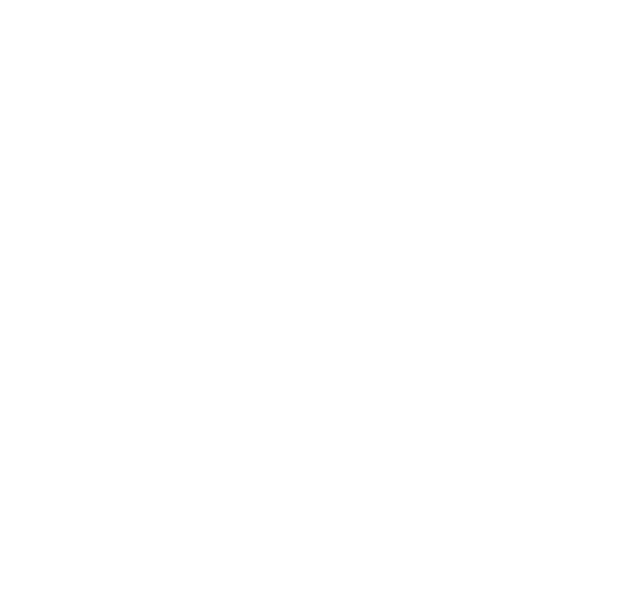
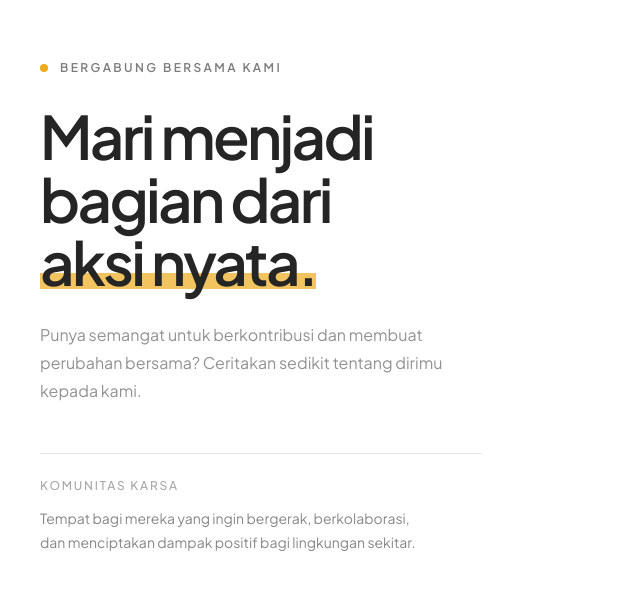
Before and after one commit to RizkyChairi/karsa-community, a Next.js app: page /gabung-komunitas in a window 1280 px wide. Shown: the top 590 px of the page, without its empty margins (0-640 px from the left). Built offline with nearby package versions, Linux system fonts and the light colour scheme.

Commit message:
feat: add community join section

```diff
--- a/src/app/gabung-komunitas/page.tsx
+++ b/src/app/gabung-komunitas/page.tsx
@@ -19,4 +19,59 @@ export default function JoinForm() {
     setIsSuccess(true)
   }
 
+  return (
+    <section className="relative overflow-hidden bg-white py-10 md:py-15">
+      <div className="mx-auto max-w-7xl px-6 md:px-10">
+        <div className="grid items-start gap-16 lg:grid-cols-[0.8fr_1.2fr] lg:gap-24">
+
+          <div className="lg:sticky lg:top-24">
+
+            <div className="mb-7 flex items-center gap-3">
+              <span className="h-2 w-2 rounded-full bg-karsa-yellow" />
+
+              <span className="text-xs font-semibold uppercase tracking-[0.2em] text-karsa-black/60">
+                Bergabung Bersama Kami
+              </span>
+            </div>
+
+            <h2 className="max-w-xl text-4xl font-semibold leading-[1.05] tracking-[-0.045em] text-karsa-black md:text-6xl">
+              Mari menjadi bagian dari{" "}
+              <span className="relative inline-block">
+                <span className="relative z-10">
+                  aksi nyata.
+                </span>
+
+                <span
+                  aria-hidden="true"
+                  className="absolute bottom-1 left-0 -z-0 h-3 w-full bg-karsa-yellow/70 md:h-4"
+                />
+              </span>
+            </h2>
+
+            <p className="mt-7 max-w-md text-sm leading-7 text-karsa-black/50 md:text-base">
+              Punya semangat untuk berkontribusi dan membuat
+              perubahan bersama? Ceritakan sedikit tentang dirimu
+              kepada kami.
+            </p>
+
+            {/* Small Info */}
+            <div className="mt-12 border-t border-karsa-black/10 pt-6">
+              <p className="text-xs font-medium uppercase tracking-[0.15em] text-karsa-black/40">
+                Komunitas Karsa
+              </p>
+
+              <p className="mt-3 max-w-sm text-sm leading-6 text-karsa-black/55">
+                Tempat bagi mereka yang ingin bergerak,
+                berkolaborasi, dan menciptakan dampak positif
+                bagi lingkungan sekitar.
+              </p>
+            </div>
+
+          </div>
+
+
+        </div>
+      </div>
+    </section>
+  )
 }
```
